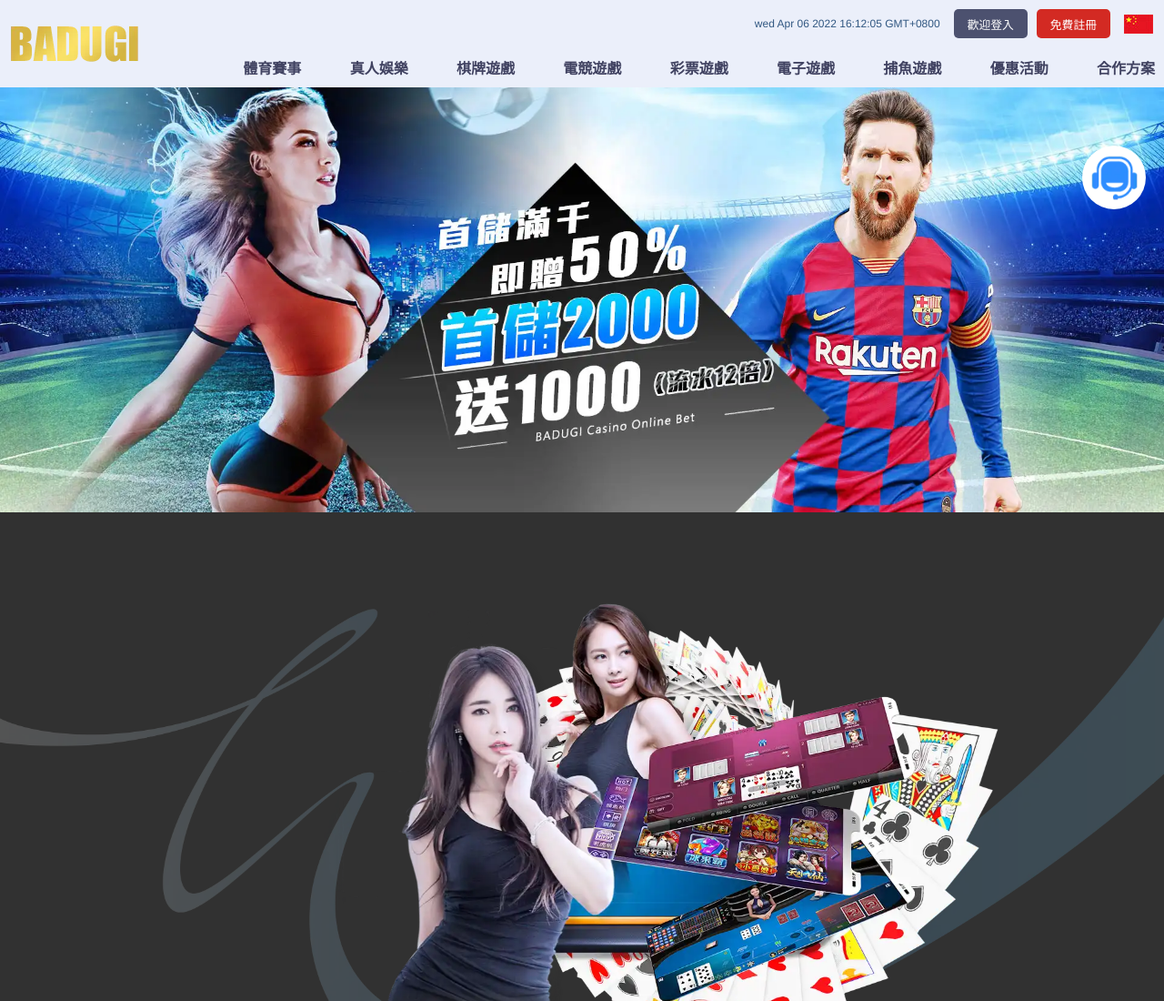
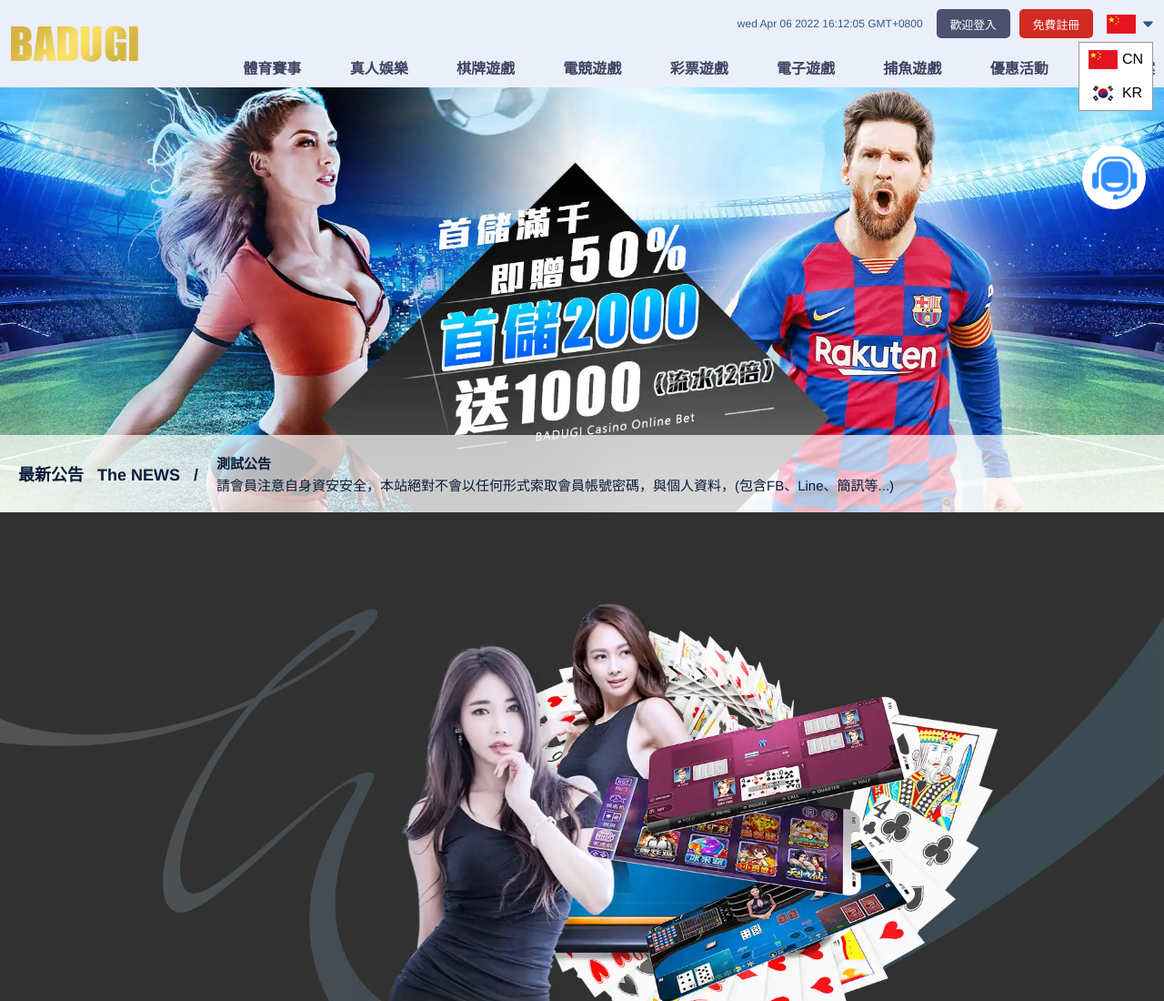
Before and after one commit to cheenlam/bagudi, a plain HTML site: page home.html in a window 1280 px wide. Shown: the top 1100 px of the page at 91% size. Drawn offline with Linux system fonts and the light colour scheme.

Commit message:
no message

```diff
--- a/home.html
+++ b/home.html
@@ -25,8 +25,21 @@
                             <div class="btn register">免費註冊</div>
                         </div>
                         <div class="langSel">
-                            <div class="icon">
-                                <img src="images/flag/flag_cn.jpg">
+                            <div class="nowLang">
+                                <div class="flag cn"></div>
+                                <div class="arrow"></div>
+                            </div>
+                            <div class="langList">
+                                <ul>
+                                    <li >
+                                        <div class="flag cn"></div>
+                                        <p>CN</p>
+                                    </li>
+                                    <li class="on">
+                                        <div class="flag kr"></div>
+                                        <p>KR</p>
+                                    </li>
+                                </ul>
                             </div>
                         </div>
                     </div>
@@ -48,12 +61,27 @@
         </div>
         <!-- === carouselBox start === -->
         <div class="carouselBox">
-            <ul>
-                <li>
-                    <img src="./images/banner/banner_01.webp">
-                </li>
-            </ul>
+            <div class="carousel">
+                <ul>
+                    <li>
+                        <img src="./images/banner/banner_01.webp">
+                    </li>
+                </ul>
+            </div>
+            <div class="annBox">
+                <div class="annTitle">最新公告<span>The NEWS</span>/</div>
+                <div class="annBody">
+                    <ul>
+                        <li>
+                            <div class="title">測試公告</div>
+                            <p>請會員注意自身資安安全，本站絕對不會以任何形式索取會員帳號密碼，與個人資料，(包含FB、Line、簡訊等...)</p>
+                        </li>
+                    </ul>
+                </div>
+            </div>
         </div>
+
+
 
         <!-- === infoBox start === -->
         <div class="infoBox">
--- a/scss/_home.scss
+++ b/scss/_home.scss
@@ -56,8 +56,54 @@
                     margin-left: 10px;
                 }
                 .langSel {
-                    .iocn {
+                    position: relative;
+                    .nowLang{
+                        display: flex;
+                        align-items: center;
+                        cursor: pointer;
+                        .flag {
+                            width: 32px;
+                            margin-right: 8px;
+                        }
+                        .arrow{
+                            width: 11px;
+                            height: 7px;
+                            background: url(../images/icon/sort-down.svg) no-repeat center /cover;
+                        }
+                    }
+                    .langList{
+                        background-color: #fff;
+                        border: 1px solid #999;
+                        position: absolute;
+                        right: 0;
+                        top: 30px;
+                        z-index: 5;
+                        .flag{
+                            margin-right: 5px;
+                        }
+                        li{
+                            padding: 8px 10px;
+                            display: flex;
+                            align-items: center;
+                            cursor: pointer;
+                            @include hover{
+                                &:hover{
+                                    background: linear-gradient(30deg,#66a1e7,#242d87);
+                                color: #fff;
+                                }
+                            }
+                        }
+                    }
+                    .flag{
                         width: 32px;
+                        height: 21px;
+                        background: no-repeat center /cover;
+                        &.cn{
+                            background-image: url(../images/flag/flag_cn.jpg);
+                        }
+                        &.kr{
+                            background-image: url(../images/flag/flag_kr.jpg);
+                        }
                     }
                 }
             }
@@ -73,6 +119,39 @@
                     flex: 1;
                     text-align: right;
                 }
+            }
+        }
+    }
+
+    // === carouselBox start ===
+    .carouselBox{
+        position: relative;
+        .annBox{
+            max-width: 1280px;
+            padding: 20px;
+            margin: auto;
+            background-color: rgba(255, 255, 255, .7);
+            color: #0a1c39;
+            position: absolute;
+            display: flex;
+            align-items: center;
+            @include pos(lrb,0);
+            .annTitle{
+                padding-right: 20px;
+                font-size: 18px;
+                font-weight: bold;
+                flex-shrink: 0;
+                span{
+                    padding: 0 15px;
+                }
+            }
+            .annBody{
+                width: 100%;
+                font-size: 15px;
+               .title{
+                   font-weight: bold;
+                   padding-bottom: 3px;
+               }
             }
         }
     }
```
Also changed, not shown: images/icon/sort-down.svg (added), scss/all.css, 1 other file.
